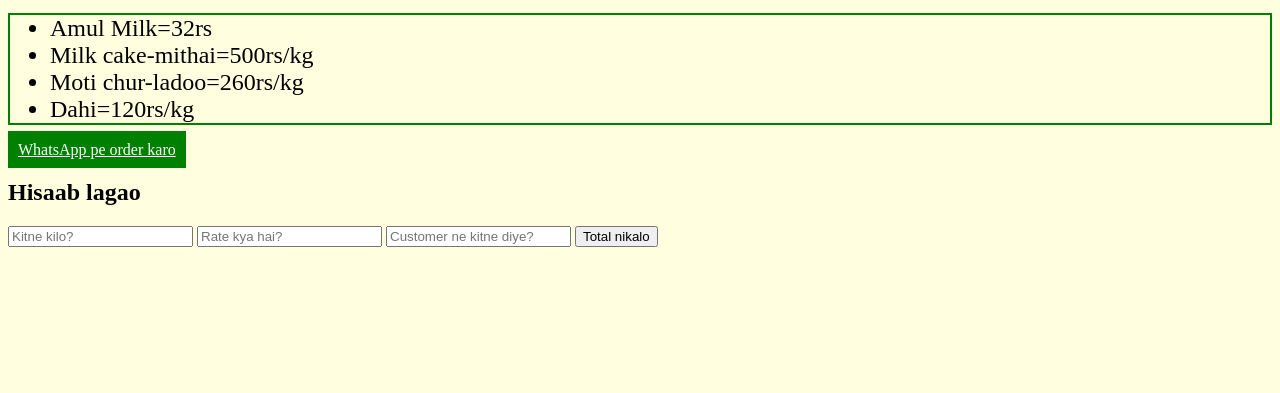
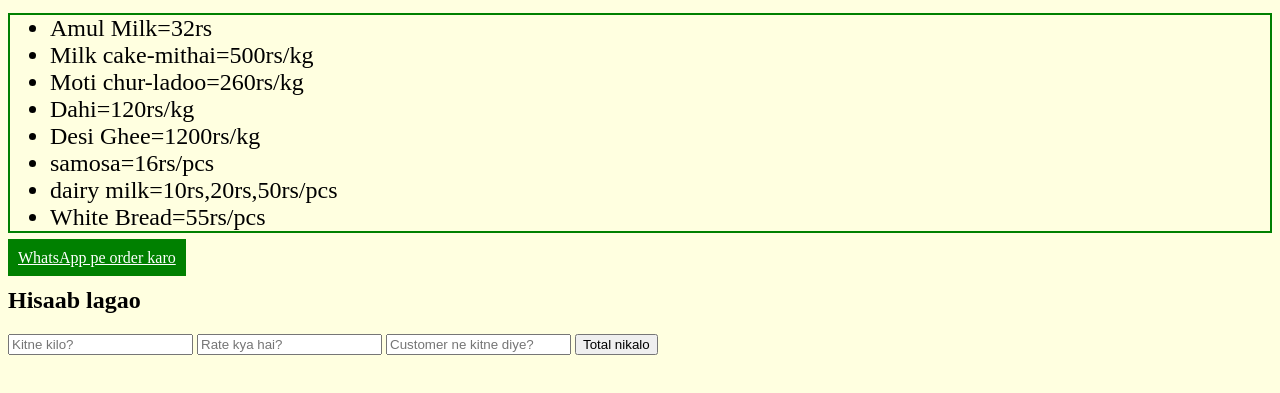
Before and after one commit to paisalogicc-create/rate-card, a plain HTML site: page index.html in a window 1280 px wide. Shown: the part 87-480 px from the top of the page. Drawn offline with Linux system fonts and the light colour scheme.

Commit message:
Update index.html

```diff
--- a/index.html
+++ b/index.html
@@ -15,6 +15,10 @@ li {font-size:24px}
 <li>Milk cake-mithai=500rs/kg</li>
 <li>Moti chur-ladoo=260rs/kg</li>
 <li>Dahi=120rs/kg</li>
+<li>Desi Ghee=1200rs/kg</li>
+<li>samosa=16rs/pcs</li>
+<li>dairy milk=10rs,20rs,50rs/pcs</li>
+<li>White Bread=55rs/pcs</li>
 </ul>
 <a
 href="https://wa.me/919372740245" target="_blank">WhatsApp pe order karo</a>
```
